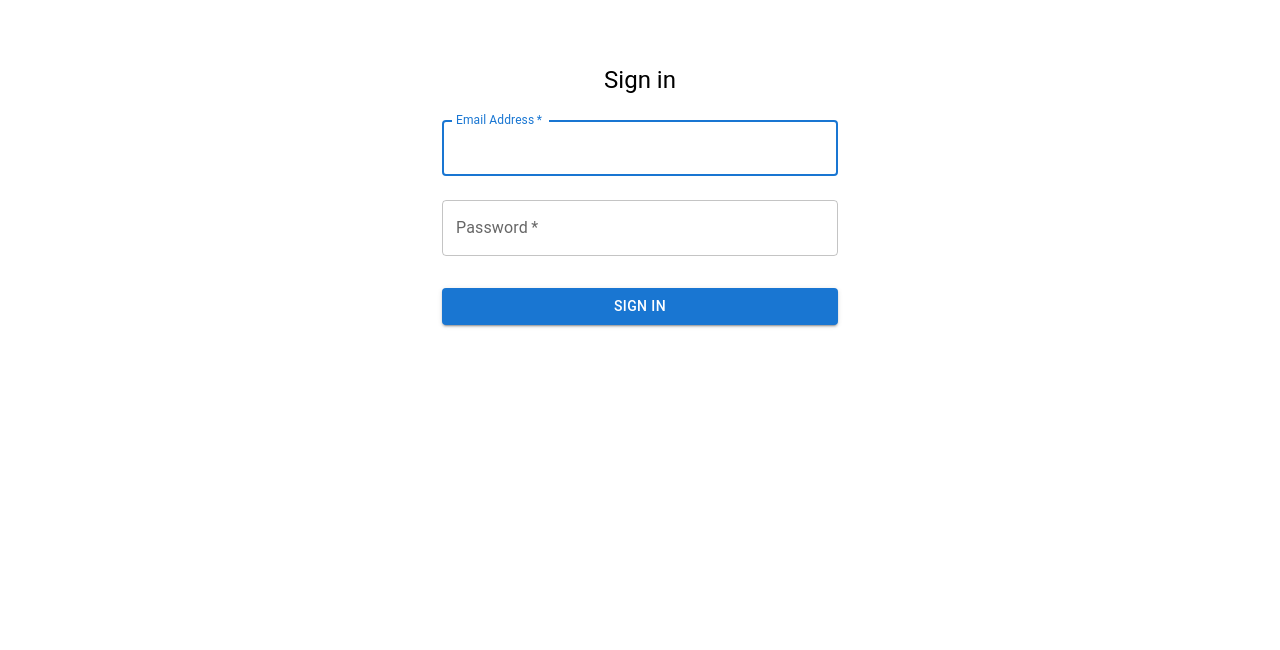
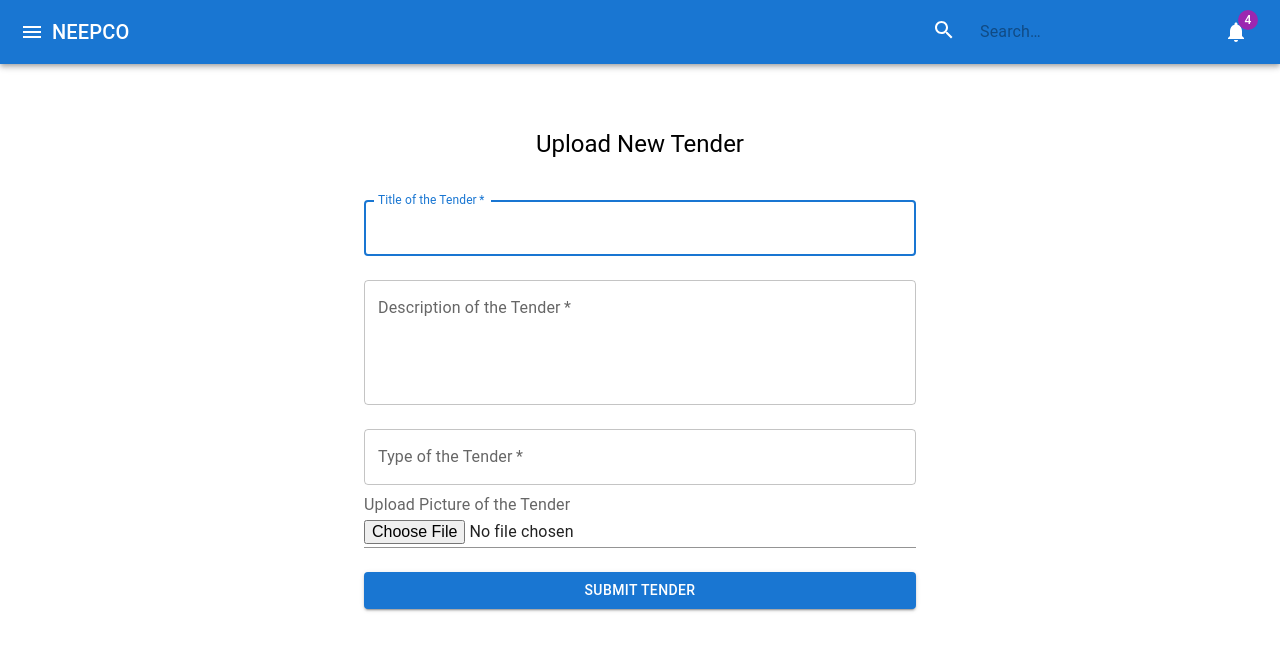
Before and after one commit to GURPARTAP001/neepco, a React (Create React App) app: page /Upload_tenders in a window 1280 px wide. Shown: the top 650 px of the page. Built offline with nearby package versions, Linux system fonts and the light colour scheme.

Commit message:
made the signup page and the upload tender page also made the view tender btn pop up window

```diff
--- /dev/null
+++ b/src/Admin_components/Admin_nav.js
@@ -0,0 +1,74 @@
+import React, { useState } from 'react';
+import { AppBar, Toolbar, IconButton, Typography, InputBase, Badge, Drawer, List, ListItem, ListItemText } from '@mui/material';
+import MenuIcon from '@mui/icons-material/Menu';
+import SearchIcon from '@mui/icons-material/Search';
+import NotificationsIcon from '@mui/icons-material/Notifications';
+import { useTheme } from '@mui/material/styles';
+import { useNavigate } from 'react-router-dom';
+
+
+export default function Admin_nav() {
+  const navigate = useNavigate();
+  const [isDrawerOpen, setIsDrawerOpen] = useState(false);
+  const theme = useTheme();
+
+  const toggleDrawer = (open) => (event) => {
+    if (event.type === 'keydown' && (event.key === 'Tab' || event.key === 'Shift')) {
+      return;
+    }
+    setIsDrawerOpen(open);
+  };
+
+  const menuOptions = [
+    { text: 'Create New Tender', onClick: () => {navigate('/Upload_tenders')} },
+    { text: 'Pending Payments', onClick: () => {navigate('/Pending_payments')} },
+    { text: 'Analytics', onClick: () => {/* Navigation logic here */} },
+    // ... other options
+  ];
+
+  const drawerList = (
+    <List>
+      {menuOptions.map((option) => (
+        <ListItem button key={option.text} onClick={option.onClick}>
+          <ListItemText primary={option.text} />
+        </ListItem>
+      ))}
+    </List>
+  );
+  const handle_Typography_click=()=>
+   { navigate('/')}
+
+
+  return (
+    <>
+      <AppBar position="static">
+        <Toolbar>
+          <IconButton edge="start" color="inherit" aria-label="menu" onClick={toggleDrawer(true)}>
+            <MenuIcon />
+          </IconButton>
+          <Typography variant="h6" noWrap style={{ flexGrow: 1 }} onClick={handle_Typography_click} sx={{cursor:"pointer"}} >
+            NEEPCO
+          </Typography>
+          <div style={{ position: 'relative', marginRight: theme.spacing(2) }}>
+            <div style={{ position: 'absolute', left: 0, top: '50%', transform: 'translateY(-50%)' }}>
+              <SearchIcon />
+            </div>
+            <InputBase
+              placeholder="Search…"
+              style={{ paddingLeft: `calc(1em + ${theme.spacing(4)})` }}
+              inputProps={{ 'aria-label': 'search' }}
+            />
+          </div>
+          <IconButton color="inherit">
+            <Badge badgeContent={4} color="secondary">
+              <NotificationsIcon />
+            </Badge>
+          </IconButton>
+        </Toolbar>
+      </AppBar>
+      <Drawer anchor="left" open={isDrawerOpen} onClose={toggleDrawer(false)}>
+        {drawerList}
+      </Drawer>
+    </>
+  );
+}
--- /dev/null
+++ b/src/Admin_components/Admin_tender_view_btn.js
@@ -0,0 +1,59 @@
+import React, { useState, useEffect } from 'react';
+import { Modal, Box, Typography, Button } from '@mui/material';
+import axios from 'axios'; // Make sure axios is installed
+
+const style = {
+  position: 'absolute',
+  top: '50%',
+  left: '50%',
+  transform: 'translate(-50%, -50%)',
+  width: '90%',
+  maxWidth: '500px',
+  bgcolor: 'background.paper',
+  borderRadius: '8px',
+  boxShadow: 24,
+  p: 4,
+  overflowY: 'auto',
+};
+
+const Admin_tender_view_btn = ({ open, handleClose, tenderId }) => {
+  const [tender, setTender] = useState(null);
+
+  useEffect(() => {
+    if (open && tenderId) {
+      // Replace with your actual backend endpoint
+      axios.get(`http://your-backend-api/tenders/${tenderId}`)
+        .then(response => {
+          setTender(response.data);
+        })
+        .catch(error => console.error('Error fetching tender details:', error));
+    }
+  }, [open, tenderId]);
+
+  if (!tender) return null;
+
+  return (
+    <Modal open={open} onClose={handleClose}>
+      <Box sx={style}>
+        <Typography variant="h5" component="h2" gutterBottom>
+          {tender.title}
+        </Typography>
+        <Typography variant="body1" sx={{ mt: 1, mb: 2 }}>
+          {tender.description}
+        </Typography>
+        <Typography variant="subtitle1" sx={{ fontWeight: 'bold' }}>Amount:</Typography>
+        <Typography variant="body1" sx={{ mb: 1 }}>{tender.amount}</Typography>
+        <Typography variant="subtitle1" sx={{ fontWeight: 'bold' }}>Last Date:</Typography>
+        <Typography variant="body1" sx={{ mb: 1 }}>{tender.lastDate}</Typography>
+        <Typography variant="subtitle1" sx={{ fontWeight: 'bold' }}>Duration:</Typography>
+        <Typography variant="body1">{tender.duration}</Typography>
+        {/* Add image if exists */}
+        {tender.image && (
+          <Box component="img" src={tender.image} sx={{ width: '100%', borderRadius: '4px', mt: 2 }} />
+        )}
+      </Box>
+    </Modal>
+  );
+};
+
+export default Admin_tender_view_btn;
--- /dev/null
+++ b/src/Admin_components/Admin_upload_tender.js
@@ -0,0 +1,109 @@
+import React, { useState } from 'react';
+import axios from 'axios';
+import { Container, TextField, Button, Typography, Box, InputLabel, Input } from '@mui/material';
+
+const Admin_upload_tender = () => {
+  const [title, setTitle] = useState('');
+  const [description, setDescription] = useState('');
+  const [type, setType] = useState('');
+  const [file, setFile] = useState(null);
+
+  const handleSubmit = async (event) => {
+    event.preventDefault();
+
+    const formData = new FormData();
+    formData.append('title', title);
+    formData.append('description', description);
+    formData.append('type', type);
+    if (file) {
+      formData.append('file', file);
+    }
+
+    try {
+      const response = await axios.post('http://localhost:5000/api/tenders', formData, {
+        headers: {
+          'Content-Type': 'multipart/form-data',
+        },
+      });
+      console.log(response.data);
+      // Handle success (e.g., showing a success message)
+    } catch (error) {
+      console.error('Error during tender upload:', error);
+      // Handle error (e.g., showing an error message)
+    }
+  };
+
+  const handleFileChange = (event) => {
+    setFile(event.target.files[0]);
+  };
+
+  return (
+    <Container component="main" maxWidth="sm">
+      <Box
+        sx={{
+          marginTop: 8,
+          display: 'flex',
+          flexDirection: 'column',
+          alignItems: 'center',
+        }}
+      >
+        <Typography component="h1" variant="h5">
+          Upload New Tender
+        </Typography>
+        <Box component="form" onSubmit={handleSubmit} sx={{ mt: 3 }}>
+          <TextField
+            margin="normal"
+            required
+            fullWidth
+            id="title"
+            label="Title of the Tender"
+            name="title"
+            autoFocus
+            value={title}
+            onChange={(e) => setTitle(e.target.value)}
+          />
+          <TextField
+            margin="normal"
+            required
+            fullWidth
+            name="description"
+            label="Description of the Tender"
+            id="description"
+            multiline
+            rows={4}
+            value={description}
+            onChange={(e) => setDescription(e.target.value)}
+          />
+          <TextField
+            margin="normal"
+            required
+            fullWidth
+            name="type"
+            label="Type of the Tender"
+            id="type"
+            value={type}
+            onChange={(e) => setType(e.target.value)}
+          />
+          <InputLabel htmlFor="file">Upload Picture of the Tender</InputLabel>
+          <Input
+            id="file"
+            name="file"
+            type="file"
+            fullWidth
+            onChange={handleFileChange}
+          />
+          <Button
+            type="submit"
+            fullWidth
+            variant="contained"
+            sx={{ mt: 3, mb: 2 }}
+          >
+            Submit Tender
+          </Button>
+        </Box>
+      </Box>
+    </Container>
+  );
+};
+
+export default Admin_upload_tender;
--- a/src/App.js
+++ b/src/App.js
@@ -11,34 +11,39 @@ import Login from './components/Login';
 import Admin_payments_page from './Admin_components/Admin_payments_page';
 import Pending_payments from './Admin_components/Pending_payments';
 import SignIn from './components/SignIn';
+import Admin_nav from './Admin_components/Admin_nav';
+import Admin_upload_tender from './Admin_components/Admin_upload_tender';
+import Admin_tender_view_btn from './Admin_components/Admin_tender_view_btn';
 
 
 function App() {
   return (
     <div className="App">
 
-      <SignIn/>
+      {/* <SignIn/> */}
 
       {/* <Admin_dashboard/> */}
       {/* <Profile/> */}
 
-      {/* <Router> */}
+      <Router>
         {/* <Login/> */}
       {/* <Nav_Bar/> */}
+      <Admin_nav/>
       {/* <Admin_dashboard/> */}
       {/* <Profile/> */}
-      {/* <Routes> */}
+      <Routes>
         {/* <Route path="/" element={<Container/> } /> */}
-        {/* <Route path="/Admin_dashboard" element={<Admin_dashboard/> } /> */}
+        <Route path="/Admin_dashboard" element={<Admin_dashboard/> } />
 
 
-        {/* <Route path="/proposal-form" element={ <Send_proposal_page/>} /> */}
-        {/* <Route path="Pending_payments" element={ <Pending_payments/>} /> */}
-        {/* <Route path="/Admin_payments_page" element={ <Admin_payments_page/>} /> */}
-        {/* <Route path="/Vender_profile" element={ <Profile/>} /> */}
+        <Route path="/proposal-form" element={ <Send_proposal_page/>} />
+        <Route path="Pending_payments" element={ <Pending_payments/>} />
+        <Route path="/Admin_payments_page" element={ <Admin_payments_page/>} />
+        <Route path="/Vender_profile" element={ <Profile/>} />
+        <Route path="/Upload_tenders" element={ <Admin_upload_tender/>}/>
          {/* Add other routes as needed */}
-       {/* </Routes>  */}
-    {/* </Router>  */}
+       </Routes>
+    </Router>
 
     </div>
   );
--- a/src/components/SignIn.js
+++ b/src/components/SignIn.js
@@ -1,14 +1,40 @@
 import React, { useState } from 'react';
-import { Container, TextField, Button, Typography, Box } from '@mui/material';
+import axios from 'axios';
+import { Container, TextField, Button, Typography, Box, InputLabel, Input } from '@mui/material';
 
-const SignIn = () => {
+const SignUp = () => {
+  const [name, setName] = useState('');
   const [email, setEmail] = useState('');
   const [password, setPassword] = useState('');
+  const [picture, setPicture] = useState(null);
 
-  const handleSignIn = async (event) => {
+  const handleSignUp = async (event) => {
     event.preventDefault();
-    // Add backend connection logic here
-    console.log('Email:', email, 'Password:', password);
+
+    const formData = new FormData();
+    formData.append('name', name);
+    formData.append('email', email);
+    formData.append('password', password);
+    if (picture) {
+      formData.append('picture', picture);
+    }
+
+    try {
+      const response = await axios.post('http://localhost:5000/api/signup', formData, {
+        headers: {
+          'Content-Type': 'multipart/form-data',
+        },
+      });
+      console.log(response.data);
+      // Handle response here (e.g., redirect to another page, show a success message, etc.)
+    } catch (error) {
+      console.error('Error during sign up:', error);
+      // Handle error here (e.g., show an error message)
+    }
+  };
+
+  const handlePictureChange = (event) => {
+    setPicture(event.target.files[0]);
   };
 
   return (
@@ -22,9 +48,20 @@ const SignIn = () => {
         }}
       >
         <Typography component="h1" variant="h5">
-          Sign in
+          Sign Up
         </Typography>
-        <Box component="form" onSubmit={handleSignIn} sx={{ mt: 1 }}>
+        <Box component="form" onSubmit={handleSignUp} sx={{ mt: 1 }}>
+          <TextField
+            margin="normal"
+            required
+            fullWidth
+            id="name"
+            label="Name"
+            name="name"
+            autoFocus
+            value={name}
+            onChange={(e) => setName(e.target.value)}
+          />
           <TextField
             margin="normal"
             required
@@ -33,7 +70,6 @@ const SignIn = () => {
             label="Email Address"
             name="email"
             autoComplete="email"
-            autoFocus
             value={email}
             onChange={(e) => setEmail(e.target.value)}
           />
@@ -49,13 +85,21 @@ const SignIn = () => {
             value={password}
             onChange={(e) => setPassword(e.target.value)}
           />
+          <InputLabel htmlFor="picture">Upload Picture</InputLabel>
+          <Input
+            id="picture"
+            name="picture"
+            type="file"
+            fullWidth
+            onChange={handlePictureChange}
+          />
           <Button
             type="submit"
             fullWidth
             variant="contained"
             sx={{ mt: 3, mb: 2 }}
           >
-            Sign In
+            Sign Up
           </Button>
         </Box>
       </Box>
@@ -63,4 +107,4 @@ const SignIn = () => {
   );
 };
 
-export default SignIn;
+export default SignUp;
```
Also changed, not shown: src/Admin_components/Admin_tender_card.js (+16 -1 lines).
